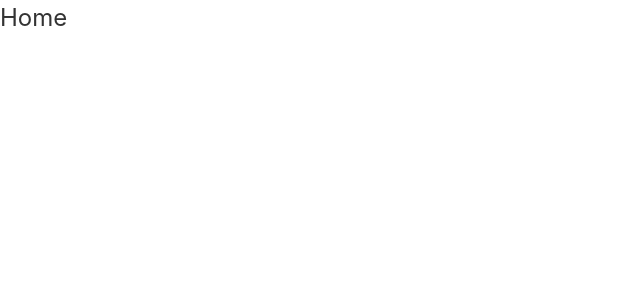
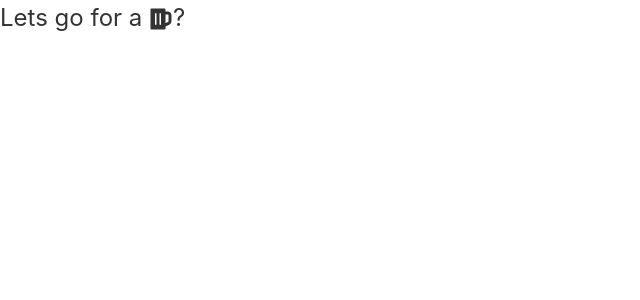
Before and after one commit to scoottrick/round-of-golf-app, a React (Create React App) app: page / in a window 1280 px wide. Shown: the top 300 px of the page, without its empty margins (0-640 px from the left). Built offline with nearby package versions, Linux system fonts and the light colour scheme.

Commit message:
Adds react-icons

```diff
--- a/package.json
+++ b/package.json
@@ -13,6 +13,7 @@
     "dayjs": "^1.11.3",
     "react": "^18.2.0",
     "react-dom": "^18.2.0",
+    "react-icons": "^4.4.0",
     "react-router-dom": "^6.3.0",
     "react-scripts": "5.0.1",
     "sass": "^1.53.0",
--- a/src/pages/home-page/HomePage.tsx
+++ b/src/pages/home-page/HomePage.tsx
@@ -1,6 +1,11 @@
 import React from 'react';
+import { FaBeer } from 'react-icons/fa';
 
 const HomePage = () => {
-  return <h1 className="uk-text-lead">Home</h1>;
+  return (
+    <h1 className="uk-text-lead">
+      Lets go for a <FaBeer />?
+    </h1>
+  );
 };
 export default HomePage;
```
Also changed, not shown: 1 other file (tests, documents, lock files or other folders).
